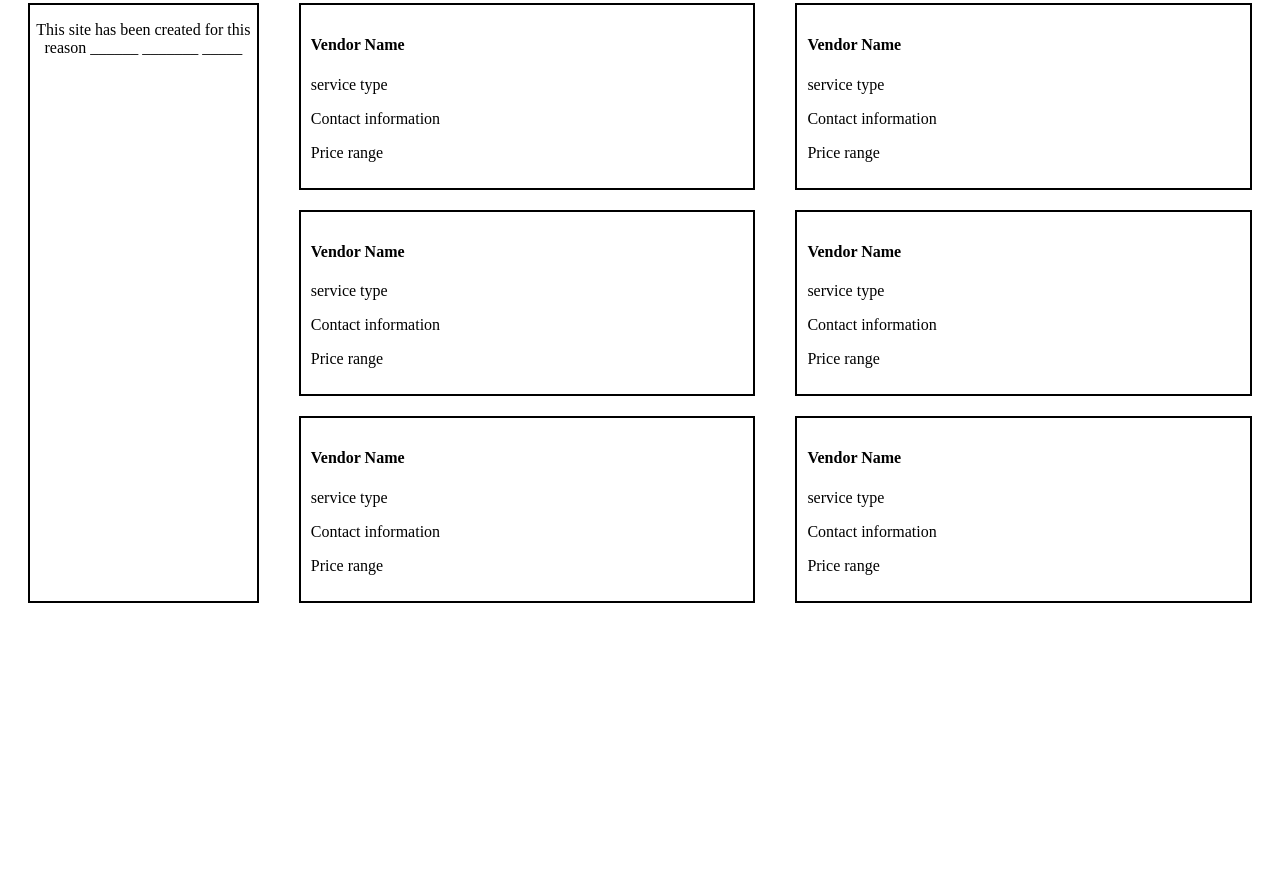
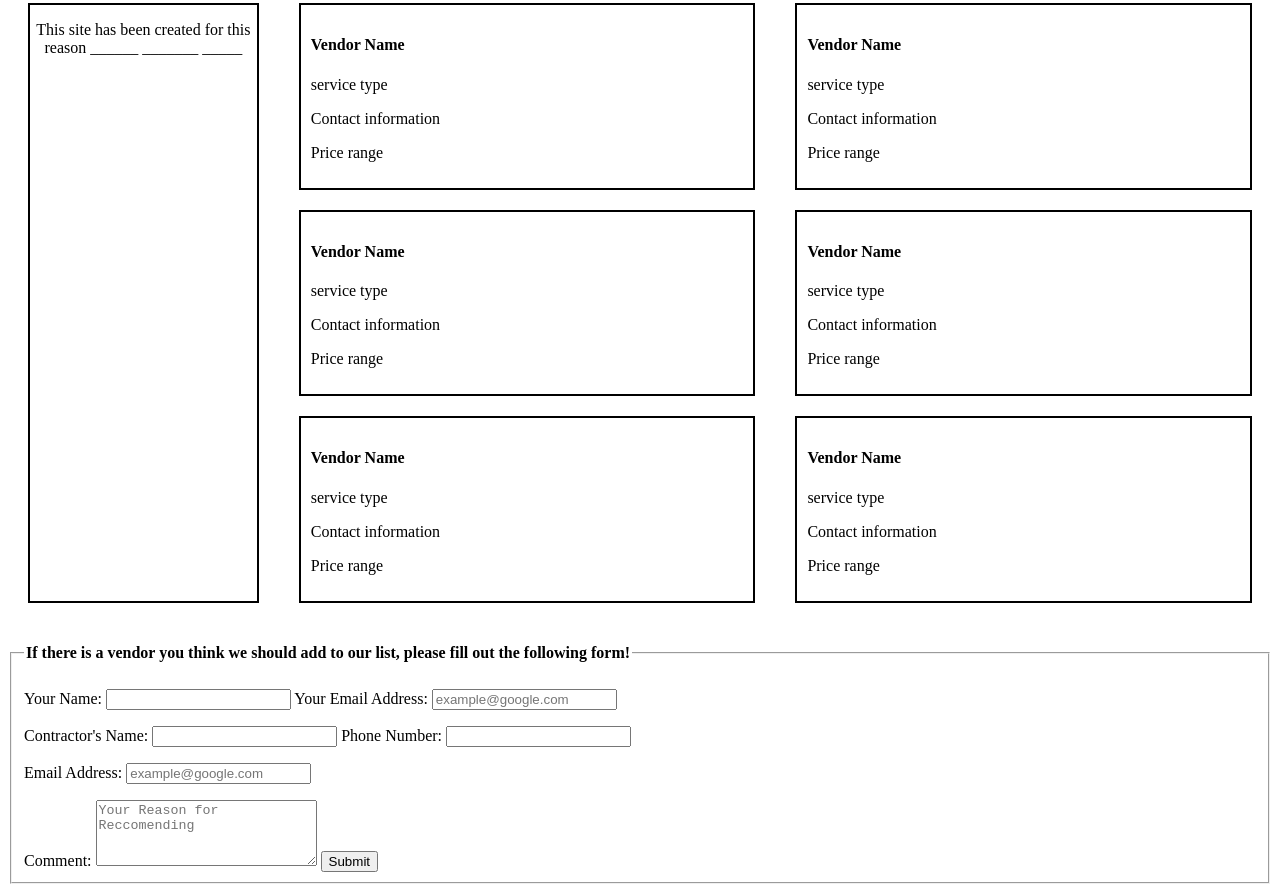
Before and after one commit to tchee9499/contractor_catalog, a plain HTML site: page index.html in a window 1280 px wide. Shown: the part 276-1168 px from the top of the page. Before the commit the page ends 907 px from the top, so only its background shows below. Drawn offline with Linux system fonts and the light colour scheme.

Commit message:
worked on proj again

```diff
--- a/app.js
+++ b/app.js
@@ -0,0 +1,23 @@
+
+
+const scriptURL = "https://script.google.com/macros/s/AKfycbyt3YUU6fMV07Dj1tL-Xxwz6Bn4RHX8S9lzODgQozNLxk0M7epC/exec"
+const form = document.querySelector('form')
+
+form.addEventListener('submit', (e) => {
+    e.preventDefault()
+    fetch(scriptURL, { method: 'POST', body: new FormData(form)})
+        .then(response => console.log('Success!', response))
+        .then(() => {
+            //This is where you write your code
+            document.querySelector("#submitter").value = ""
+            document.querySelector("#submitters-email").value = ""
+            document.querySelector("#vendor-name").value = ""
+            document.querySelector("#phone").value = ""
+            document.querySelector("#email").value = ""
+            document.querySelector("#comment").value = ""
+
+
+            //Do not alter below this line
+        })
+        .catch(error => console.error('Error!', error.message))
+})
--- a/index.html
+++ b/index.html
@@ -61,6 +61,32 @@
             </div>
         </div>
     </div>
+    <form>
+        <fieldset>
+            <legend><h4>If there is a vendor you think we should add to our list, please fill out the following form!</h4></legend>
+            <label for="submitter">Your Name:</label>
+            <input type="text"name="Submitter's Name" id="submitter">
+
+            <label for="submitters-email">Your Email Address:</label>
+            <input type="email" name="Submitter's email" id= "submitters-email" placeholder="example@google.com">
+
+            <p><label for="vendor-name">Contractor's Name:</label>
+            <input type="text" name="Vendor Name"id= "vendor-name" >
+
+            <label for="phone">Phone Number:</label>
+            <input type="tel" name="Phone Number" id="phone"></p>
+
+            <p><label for="email">Email Address:</label>
+            <input type="email" name="Email" id= "email" placeholder="example@google.com"></p>
+
+            <label for="comment">Comment:</label>
+            <textarea name="Comment" id="comment" placeholder="Your Reason for Reccomending" cols="25" rows="4"></textarea>
+
+            <input type="submit">
+
+        </fieldset>
+    </form>
+
 </main>
 
 
```
